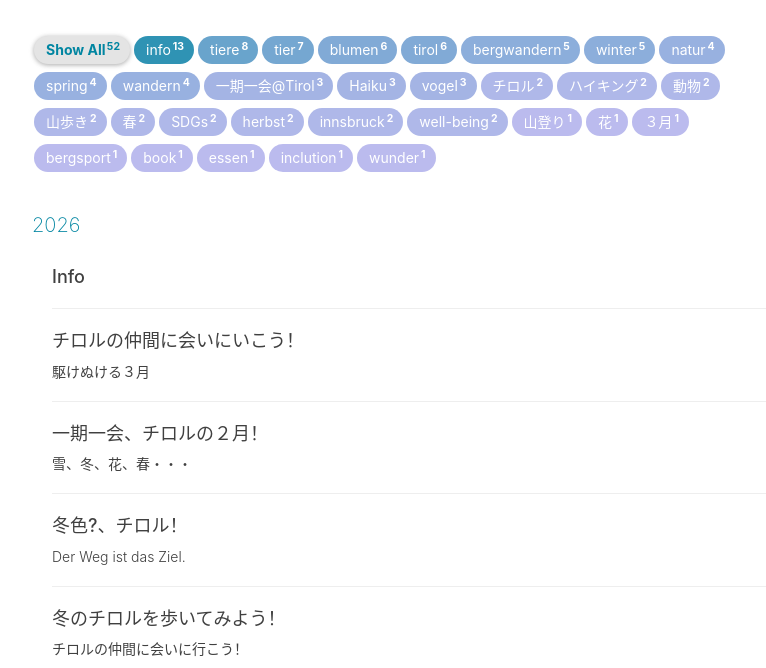
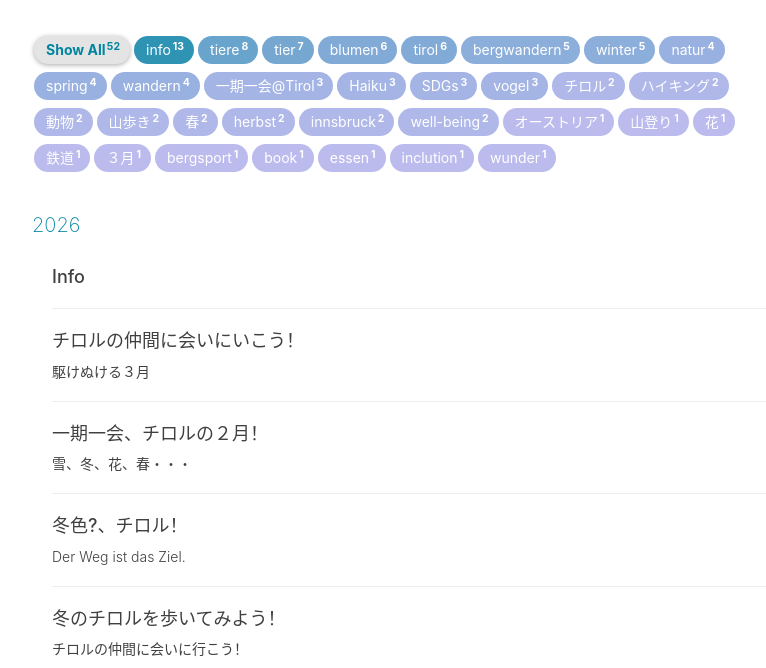
Before and after one commit to yamayagi/yamayagi.github.io, a Jekyll site: the page built from _pages/archive.html, in a window 1280 px wide and 900 px high, cut to the strip 232-900 px from the top of the window. Shown: the whole strip, without its empty margins (233-999 px from the left). Built offline with Jekyll 4.4.1, drawn with Linux system fonts in a browser that asks for light colours; nearby versions of some CDN libraries; comment, search, counter and statistics services are not loaded.

Commit message:
Update 2024-03-24-spring.md

```diff
--- a/_posts/2024-03-24-spring.md
+++ b/_posts/2024-03-24-spring.md
@@ -1,7 +1,7 @@
 ---
 title: かけぬける３月！
 subtitle: 北へ　東へ　・・・
-tags: [チロル,春,ハイキング,山歩き,山登り,動物,３月]
+tags: [チロル,オーストリア,鉄道,SDGs,春,ハイキング,山歩き,山登り,動物,３月]
 ---
 
 # チロルから北へ
```
